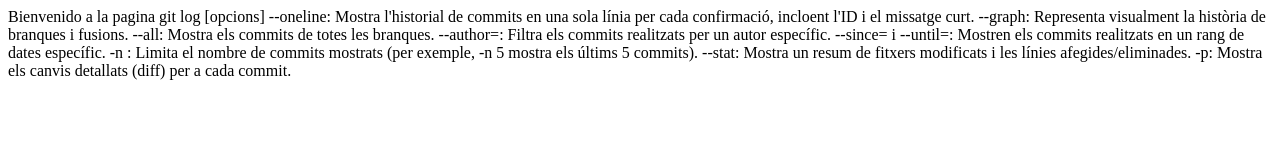
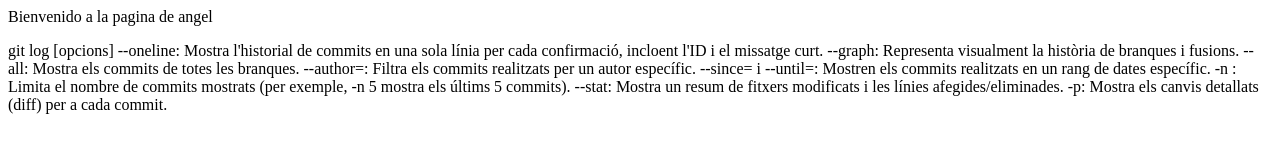
Before and after one commit to deiby14/activitatgit, a plain HTML site: page index.html in a window 1280 px wide. Drawn offline with Linux system fonts and the light colour scheme.

Commit message:
cambio paragraph - Àngel

```diff
--- a/index.html
+++ b/index.html
@@ -1,4 +1,5 @@
-<p>Bienvenido a la pagina
+<p>Bienvenido a la pagina de angel</p>
+<p>
     git log [opcions]
     --oneline: Mostra l'historial de commits en una sola línia per cada confirmació, incloent l'ID i el missatge curt.
     --graph: Representa visualment la història de branques i fusions.
```
